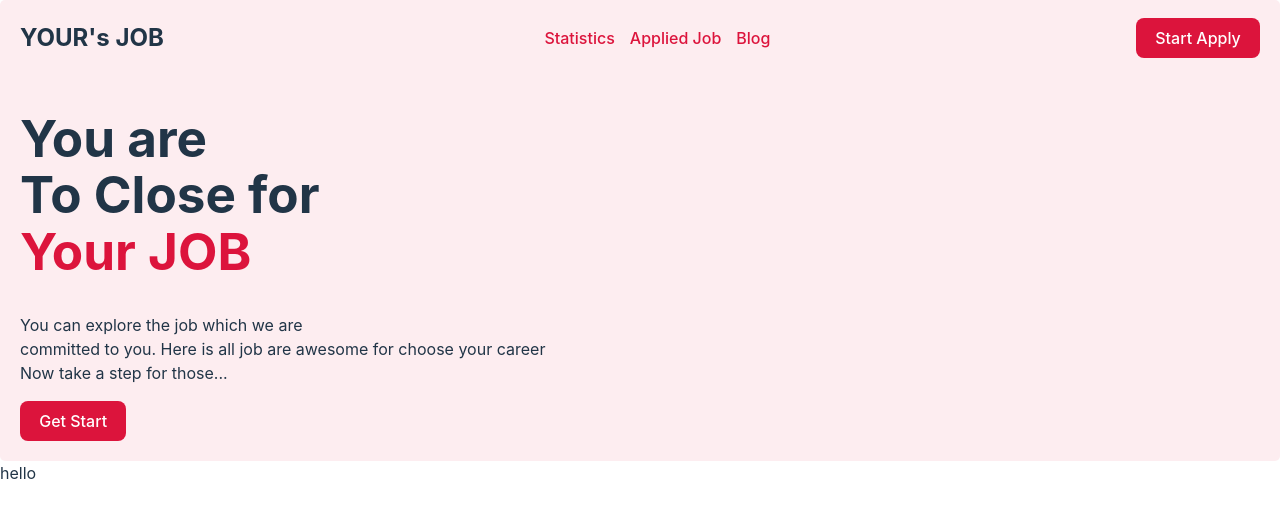
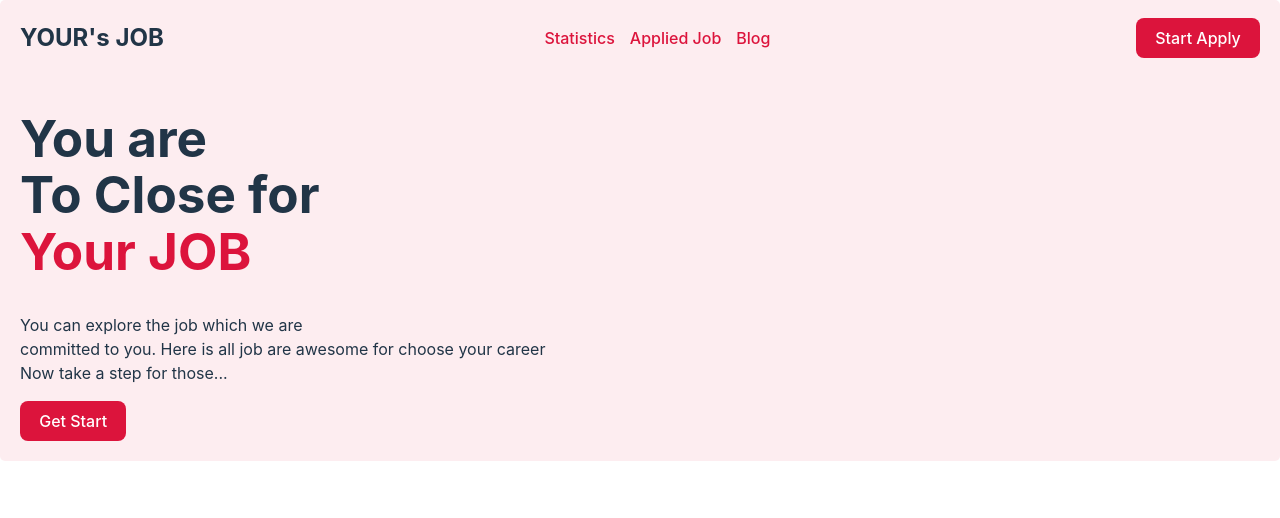
Before and after one commit to abdullahMsiam/my-fifty-six-assignment, a React (Vite) app: page /review in a window 1280 px wide. Shown: the top 518 px of the page. Built offline with nearby package versions, Linux system fonts and the light colour scheme.

Commit message:
review item data from fake db

```diff
--- a/src/Components/JobDetails/JobDetails.jsx
+++ b/src/Components/JobDetails/JobDetails.jsx
@@ -17,11 +17,6 @@ const JobDetails = () => {
     const handleAddToDb = id => {
         addToDb(id);
     }
-
-
-
-    // console.log(id)
-    // console.log(job)
     return (
         <div className='job-details'>
             <h1>job details</h1>
@@ -45,7 +40,7 @@ const JobDetails = () => {
                         <p>Email: email899@gmail.com</p>
                         <p>Address: {location}</p>
                     </div>
-                    <Link to="/review"><button onClick={() => handleAddToDb()} className='btn-detail'>Apply Now</button></Link>
+                    <Link to="/review"><button onClick={() => handleAddToDb(id)} className='btn-detail'>Apply Now</button></Link>
                 </div>
             </div>
             <Footer></Footer>
--- a/src/Components/ReviewJob/Review.jsx
+++ b/src/Components/ReviewJob/Review.jsx
@@ -3,11 +3,15 @@ import { useLoaderData } from 'react-router-dom';
 
 const Review = () => {
     const { savedCart } = useLoaderData();
-    // const [job, setJob] = useState(savedJob)
-    console.log(savedCart);
+
+    const [jobs, setJobs] = useState(savedCart);
+    // console.log(jobs);
+    // console.log(savedCart);
     return (
         <div>
-            hello
+            {
+                jobs.map(job => console.log(job.location))
+            }
         </div>
     );
 };
--- a/src/Loaders/Loaders.js
+++ b/src/Loaders/Loaders.js
@@ -5,6 +5,7 @@ const jobsLoaders = async () => {
     const jobs = await loadedJobs.json();
     // return jobs;
     const storedCart = getShoppingCart();
+    // console.log(storedCart);
     const savedCart = [];
     for (const id in storedCart) {
         const addedProduct = jobs.find(jb => jb.id === id);
--- a/src/utilities/fakedb.js
+++ b/src/utilities/fakedb.js
@@ -11,6 +11,7 @@ const addToDb = id => {
         shoppingCart[id] = newQuantity;
     }
     localStorage.setItem('shopping-cart', JSON.stringify(shoppingCart));
+    console.log(shoppingCart);
 }
 
 const removeFromDb = id => {
```
Also changed, not shown: src/Components/ReviewSingle/ReviewSingle.css (added), src/Components/ReviewSingle/ReviewSingle.jsx (added).
